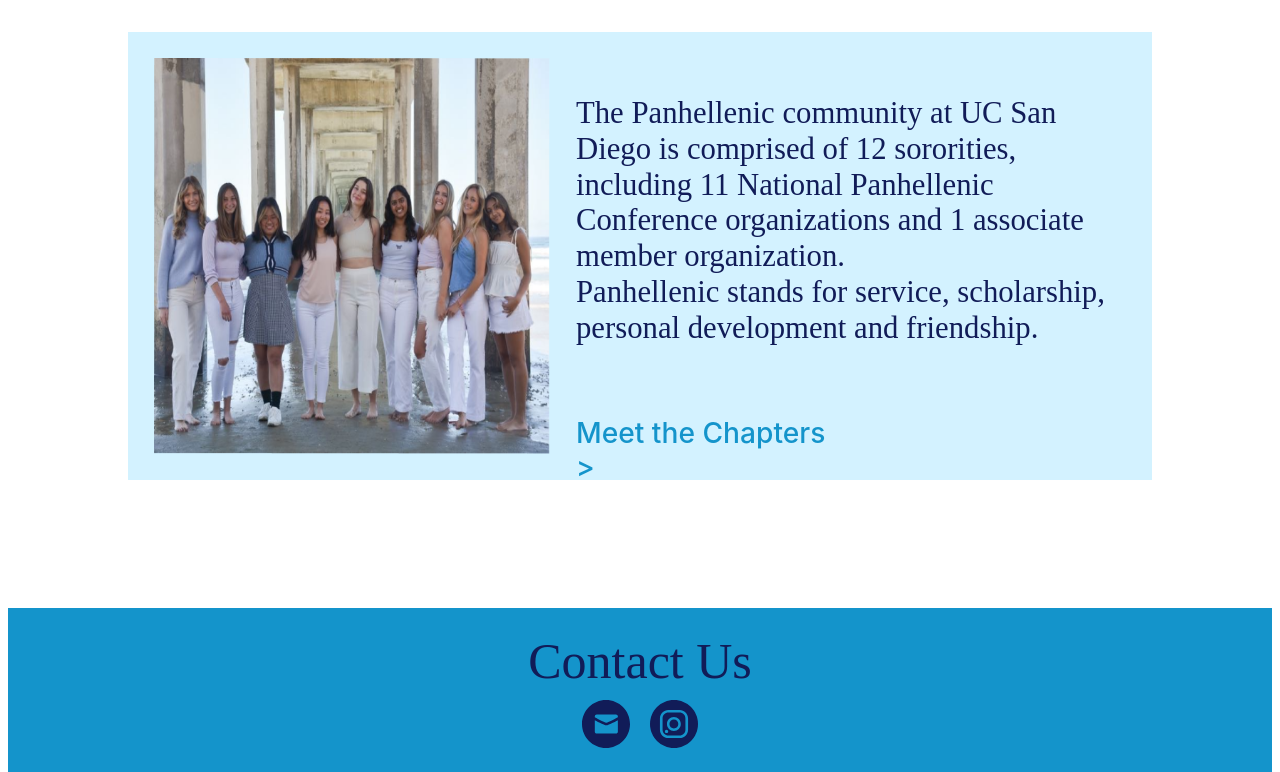
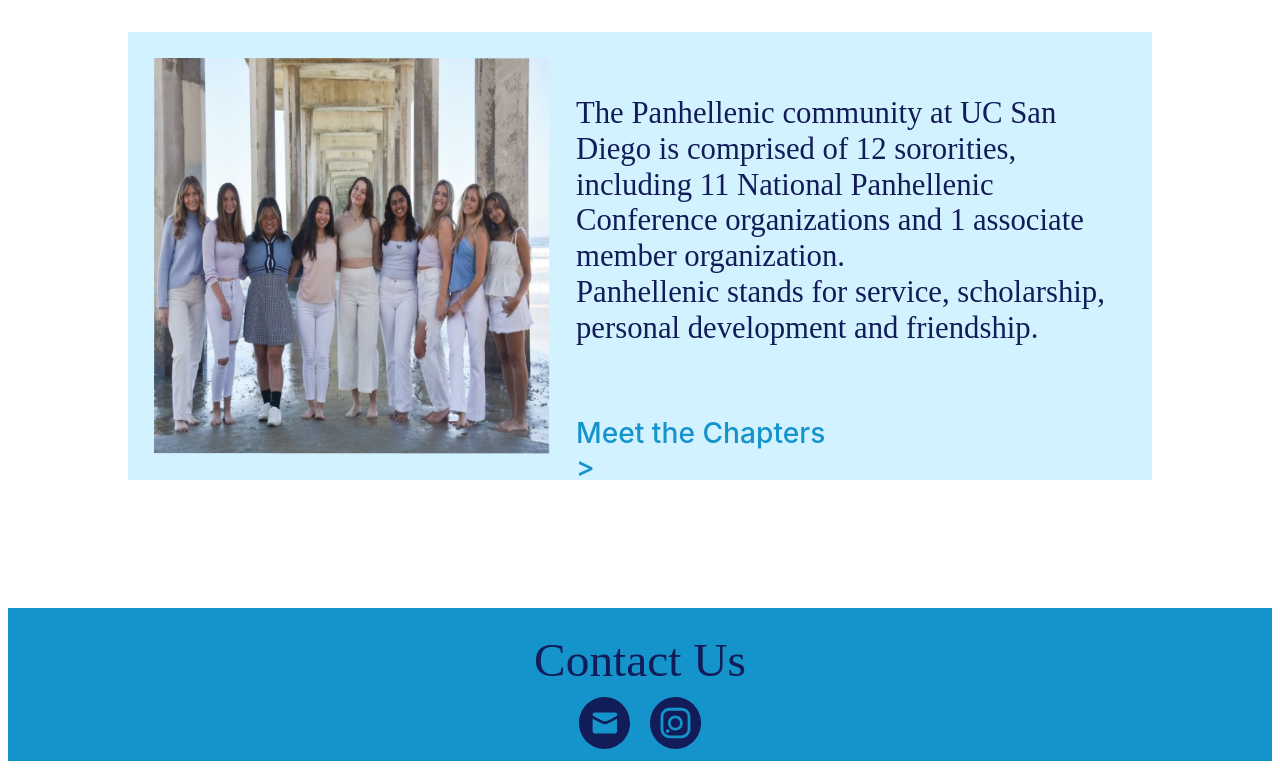
Before and after one commit to ashleywoertz/ashleywoertz.github.io, a plain HTML site: page docs/index.html in a window 1280 px wide. Shown: the part 2001-2773 px from the top of the page. Drawn offline with Linux system fonts and the light colour scheme.

Commit message:
Update index.html

```diff
--- a/docs/index.html
+++ b/docs/index.html
@@ -80,7 +80,7 @@
 
   .contact-section {
     width: 100%;
-    height: 164px;
+    height: 12vw;
     left: 0;
     bottom: 0;
     position: absolute;
@@ -94,12 +94,13 @@
 
   .contact-text {
     color: #111C58;
-    font-size: 50px;
+    font-size: 3.7vw;
     font-family: Crimson Text;
     font-weight: 400;
     word-wrap: break-word;
     margin-bottom: 10px;
     text-align: center;
+    margin-top: 1vw;
   }
 
   .contact-icons {
@@ -276,8 +277,8 @@
     <div class="contact-section" id="contact-section">
       <div class="contact-text">Contact Us</div>
       <div class="contact-icons">
-        <a href="mailto:vpofadministration@gmail.com"><img style="width: 48px; height: 48px;" src="assets/Mail.svg"/></a>
-        <a href="https://www.instagram.com/panhellenicatucsd/?hl=en"><img style="width: 48px; height: 48px;" src="assets/Group.svg" /></a>
+        <a href="mailto:vpofadministration@gmail.com"><img style="width: 4vw; height: 4vw;" src="assets/Mail.svg"/></a>
+        <a href="https://www.instagram.com/panhellenicatucsd/?hl=en"><img style="width: 4vw; height: 4vw;" src="assets/Group.svg" /></a>
       </div>
     </div>
   </div>
```
